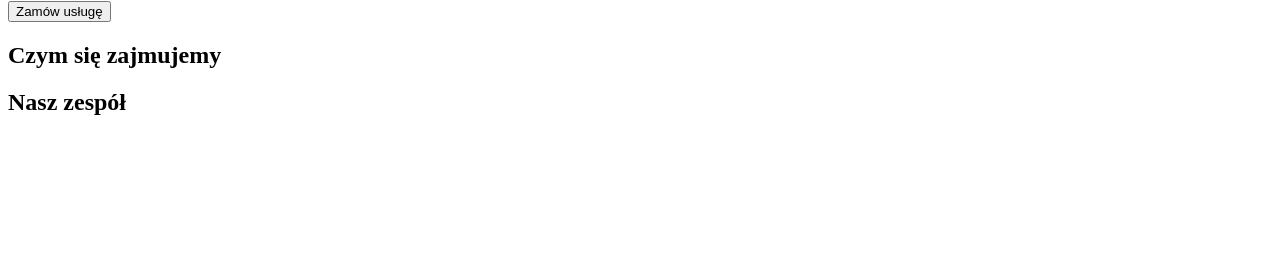
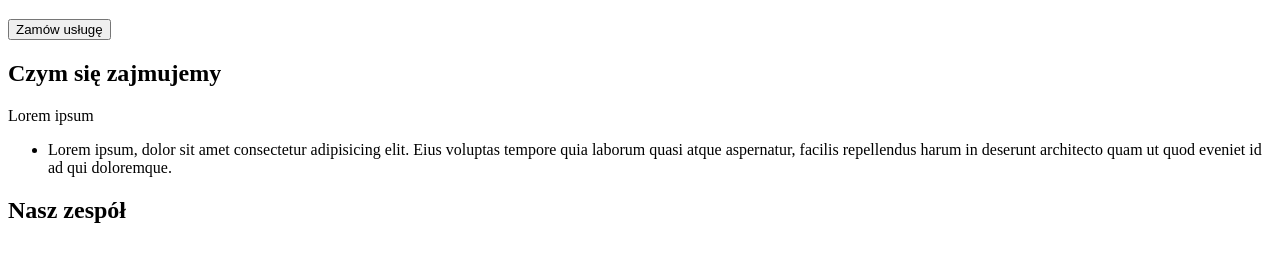
Before and after one commit to PaulinaDworak/goit-markup-hw-01, a plain HTML site: page index.html in a window 1280 px wide. Shown: the part 105-366 px from the top of the page. Drawn offline with Linux system fonts and the light colour scheme.

Commit message:
Poprawki w headerze

```diff
--- a/index.html
+++ b/index.html
@@ -11,15 +11,25 @@
                 <a href="#">Agencja</a>
                 <a href="#">Portfolio</a>
                 <a href="#">Kontakt</a>
-                <a href="mailto:info@devstudio.pl">info@devstudio.pl</a>
-                <a href="tel:+48 111 111 111">+48 111 111 111</a>
             </nav>
+            <a href="mailto:info@devstudio.pl">info@devstudio.pl</a>
+            <a href="tel:+48111111111">+48 111 111 111</a>
         </header>
         <main>
             <h1>Efektywne rozwiązania dla waszego biznesu</h1>
             <button type="button">Zamów usługę</button>
             <h2>Czym się zajmujemy</h2>
+            <p>Lorem ipsum</p>
+            <ul>
+                <li>
+                    Lorem ipsum, dolor sit amet consectetur adipisicing elit.
+                    Eius voluptas tempore quia laborum quasi atque aspernatur,
+                    facilis repellendus harum in deserunt architecto quam ut
+                    quod eveniet id ad qui doloremque.
+                </li>
+            </ul>
             <h2>Nasz zespół</h2>
         </main>
+        <footer></footer>
     </body>
 </html>
```
